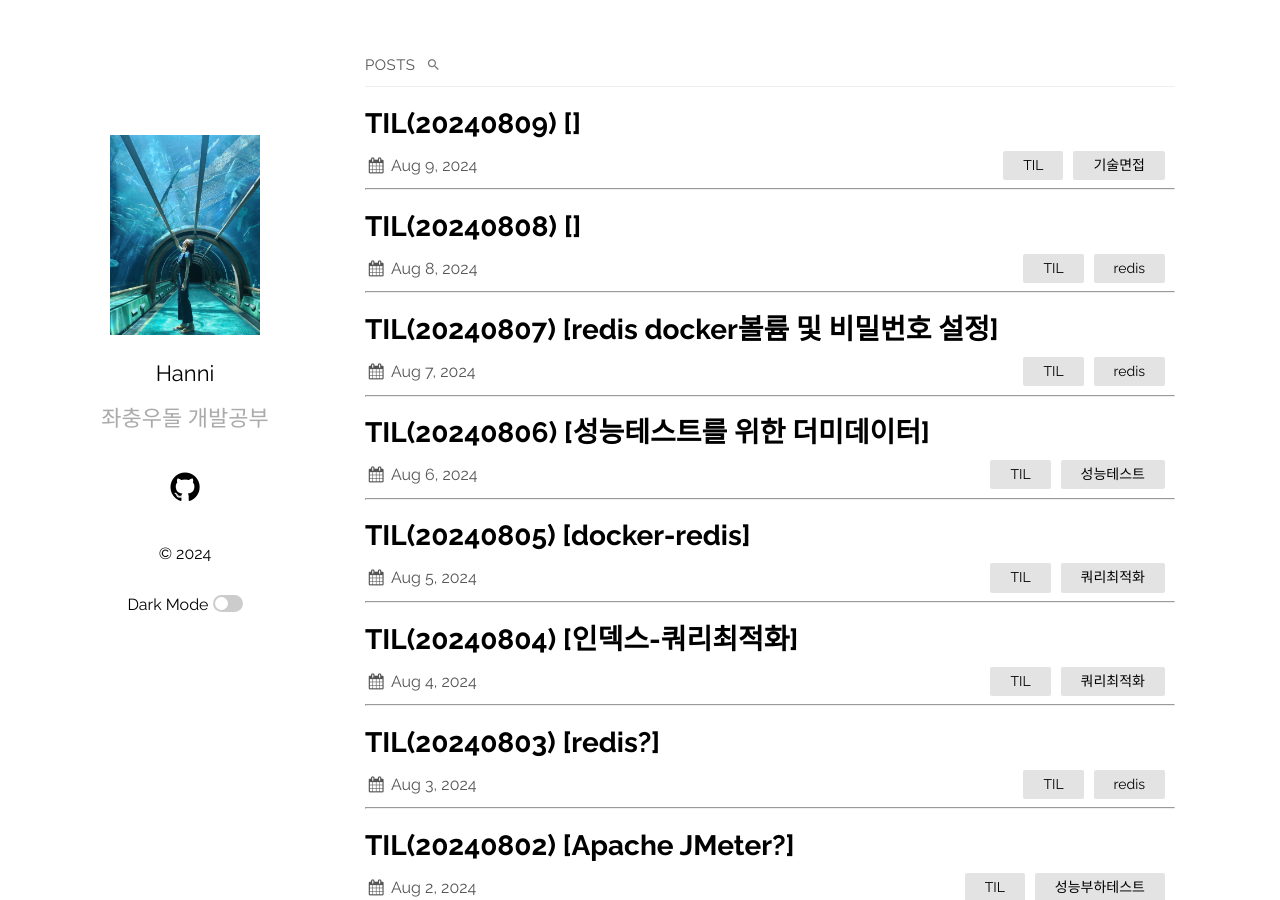
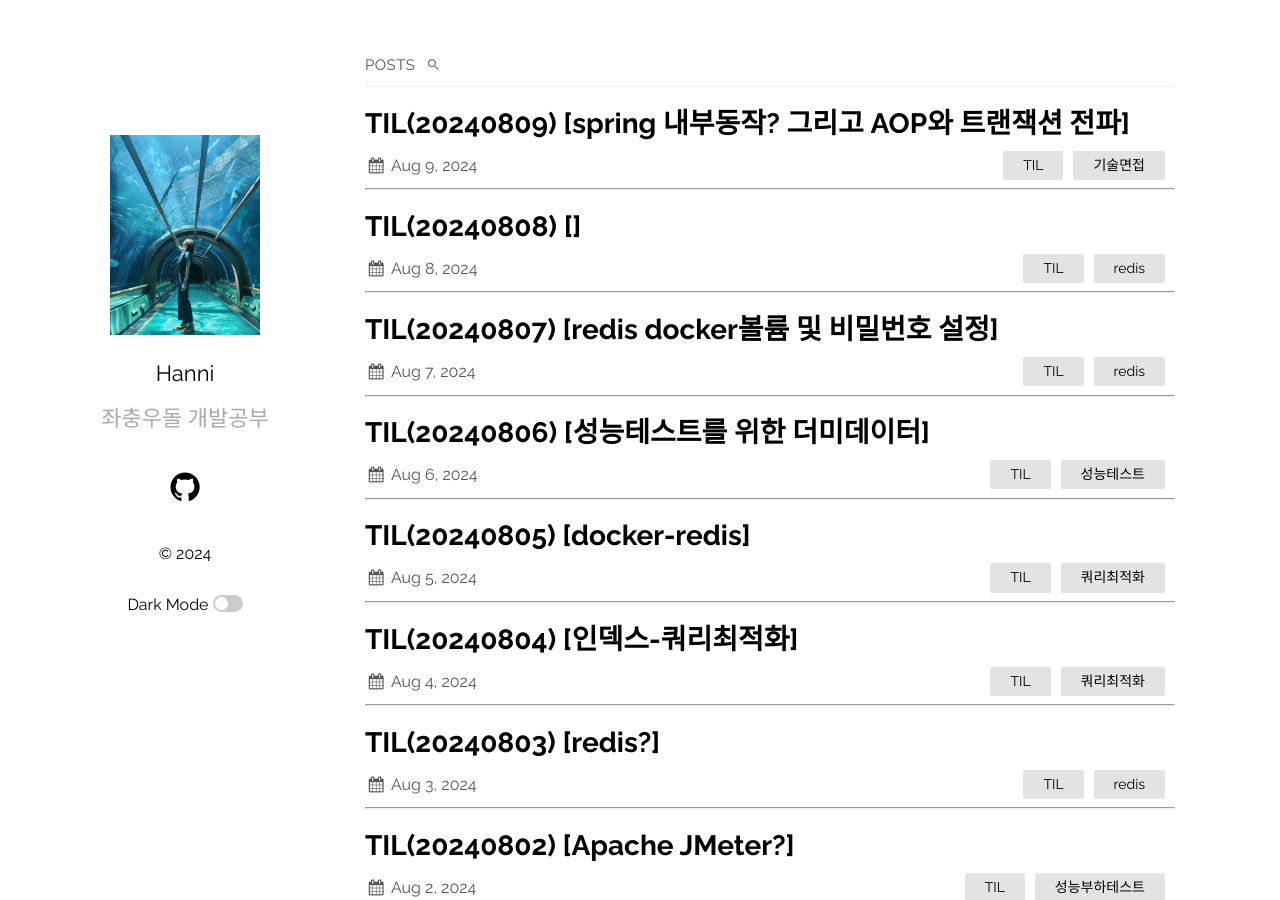
Before and after one commit to HaejungHan/HaejungHan.previous.blog, a Jekyll site: the page built from index.md, in a window 1280 px wide and 900 px high. Built offline with Jekyll 4.4.1, drawn with Linux system fonts in a browser that asks for light colours.

Commit message:
20240809 TIL

```diff
--- a/_posts/2024-08/2024-08-08-wsl와 ubuntu 그리고 docker 레디스연결문제 .markdown
+++ b/_posts/2024-08/2024-08-08-wsl와 ubuntu 그리고 docker 레디스연결문제 .markdown
@@ -83,6 +83,6 @@ spring만 빼주니까.. 작동한다...
 ![image](https://github.com/user-attachments/assets/30c23c5b-f47f-47c8-9bdc-616c605a215f)
 
 
-
+[이메일 인증구현 영상](https://www.veed.io/view/435bbf4f-f323-4691-aaa3-68f31436144e?panel=share)
 
 [Gmail SMTP를 활용한 이메일 인증 기능 개발 with Redis](https://hareandrabbit.tistory.com/entry/Spring-Gmail-SMTP%EB%A5%BC-%ED%99%9C%EC%9A%A9%ED%95%9C-%EC%9D%B4%EB%A9%94%EC%9D%BC-%EC%9D%B8%EC%A6%9D-%EA%B8%B0%EB%8A%A5-%EA%B0%9C%EB%B0%9C-with-Redis)
--- a/_posts/2024-08/2024-08-09-copy.markdown
+++ b/_posts/2024-08/2024-08-09-spring 내부동작, aop, 트랜잭션 전파 기술면접.markdown
@@ -1,6 +1,6 @@
 ---
 layout: post
-title:  "TIL(20240809) []"
+title:  "TIL(20240809) [spring 내부동작? 그리고 AOP와 트랜잭션 전파]"
 date:  2024-08-09
 categories: TIL 기술면접
 ---
```
